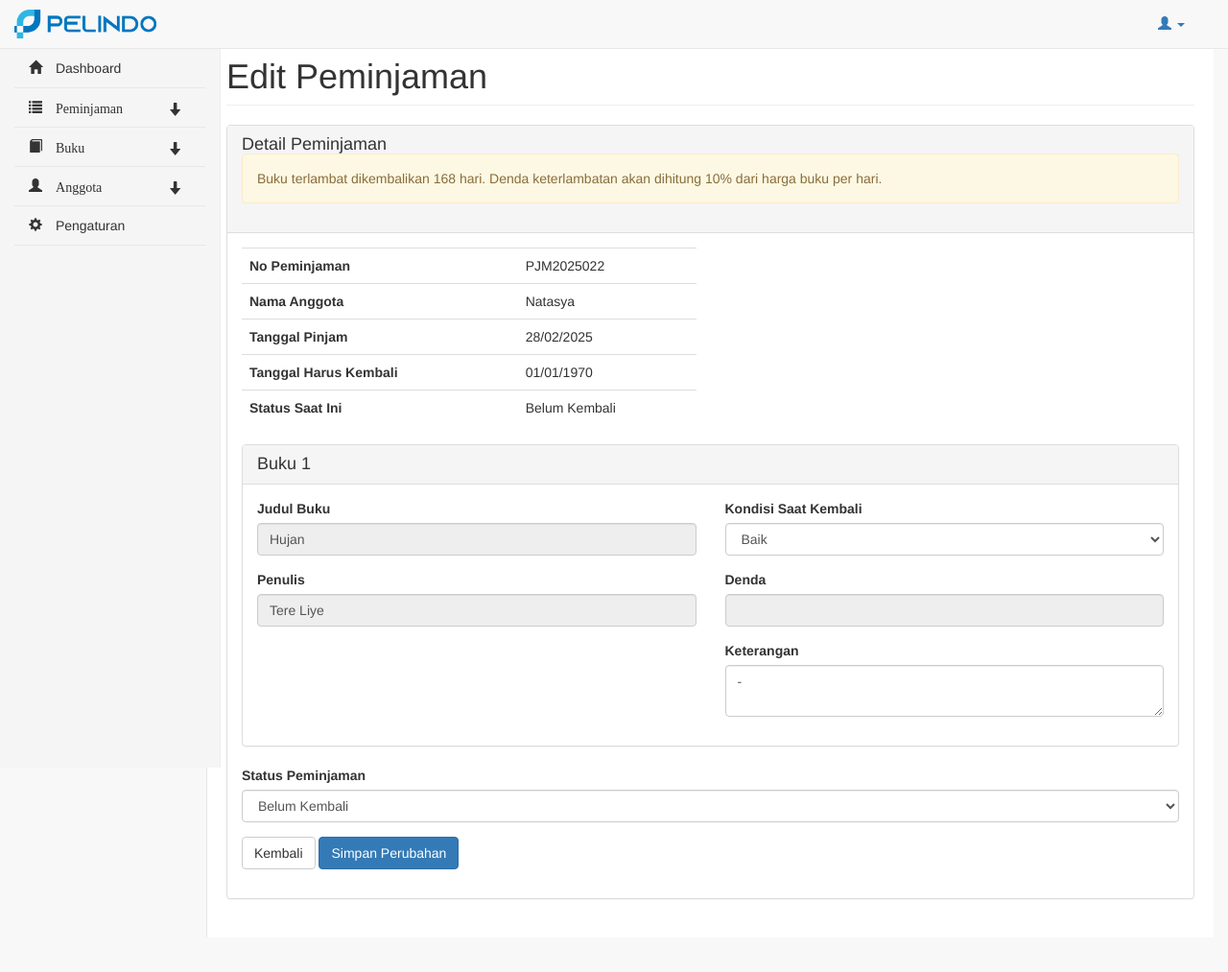
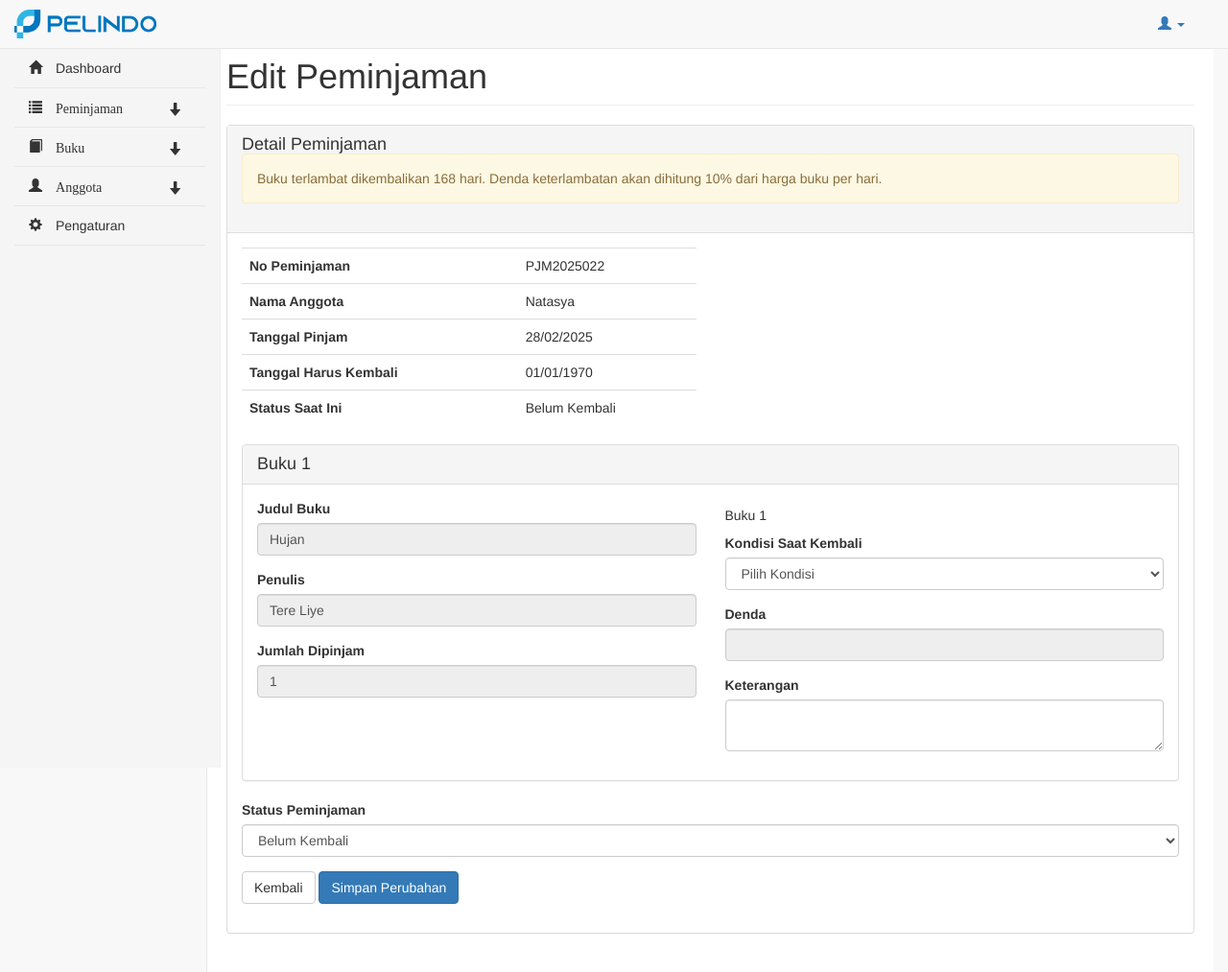
Before and after one commit to Shaynieeee/RumahBaca, a PHP site: page /Perpustakaan/form/edit_detil_pinjam.php?id=99 in a window 1280 px wide. Shown: the whole page at 96% size. Before the commit the page ends 977 px from the top, so only its background shows below. Run offline with PHP 8.4, Linux system fonts and the light colour scheme; a user stored in the database is signed in; data comes from the database, SQL or seed files in the repository; tables that the repository leaves empty or names only in its code hold one stand-in row (values such as "Sample post"); some libraries are stand-ins or nearby versions.

Commit message:
fix edit detail buku (#3)

```diff
--- a/form/edit_detil_pinjam.php
+++ b/form/edit_detil_pinjam.php
@@ -47,6 +47,16 @@ if (isset($_POST['submit'])) {
     $kondisi = $_POST['kondisi'];
     $keterangan = $_POST['keterangan'];
     $denda = $_POST['denda']; // Denda dari kondisi buku
+
+    // Hitung total denda untuk setiap buku (mengambil nilai maksimum dari kondisi-kondisi bukunya)
+    $total_denda_per_buku = array();
+    foreach($id_detil as $idx => $id) {
+        $max_denda = 0;
+        if(isset($denda[$id]) && is_array($denda[$id])) {
+            $max_denda = max($denda[$id]);
+        }
+        $total_denda_per_buku[$id] = $max_denda;
+    }
     $tgl_kembali = $_POST['tgl_kembali'];
     $status = $_POST['status'];
 
@@ -234,31 +244,40 @@ if (isset($_POST['submit'])) {
                                         <input type="text" class="form-control" value="<?php echo $row['penulis']; ?>"
                                             readonly>
                                     </div>
+                                    <div class="form-group">
+                                        <label>Jumlah Dipinjam</label>
+                                        <input type="number" class="form-control" value="<?php echo $row['qty']; ?>"
+                                            readonly>
+                                    </div>
                                 </div>
                                 <div class="col-md-6">
+                                    <?php for($i = 0; $i < $row['qty']; $i++): ?>
+                                    <div class="copy-item mb-4">
+                                        <h5>Buku <?php echo $i + 1; ?></h5>
                                         <div class="form-group">
                                             <label>Kondisi Saat Kembali</label>
-                                        <select name="kondisi[]" class="form-control kondisi-select" required
+                                            <select name="kondisi[<?php echo $row['id_t_detil_pinjam']; ?>][]" class="form-control kondisi-select" required
                                                 data-harga="<?php echo $row['harga']; ?>"
-                                            data-denda-input="#denda_<?php echo $row['id_t_detil_pinjam']; ?>">
+                                                data-denda-input="#denda_<?php echo $row['id_t_detil_pinjam']; ?>_<?php echo $i; ?>">
                                                 <option value="">Pilih Kondisi</option>
-                                            <option value="Baik" <?php echo ($row['kondisi'] == 'Baik') ? 'selected' : ''; ?>>
-                                                Baik</option>
-                                            <option value="Rusak" <?php echo ($row['kondisi'] == 'Rusak') ? 'selected' : ''; ?>>Rusak</option>
-                                            <option value="Hilang" <?php echo ($row['kondisi'] == 'Hilang') ? 'selected' : ''; ?>>Hilang</option>
+                                                <option value="Baik">Baik</option>
+                                                <option value="Rusak">Rusak</option>
+                                                <option value="Hilang">Hilang</option>
                                             </select>
                                         </div>
                                         <div class="form-group">
                                             <label>Denda</label>
-                                        <input type="number" name="denda[]"
-                                            id="denda_<?php echo $row['id_t_detil_pinjam']; ?>" class="form-control"
-                                            value="<?php echo $row['denda']; ?>" readonly>
+                                            <input type="number" name="denda[<?php echo $row['id_t_detil_pinjam']; ?>][]"
+                                                id="denda_<?php echo $row['id_t_detil_pinjam']; ?>_<?php echo $i; ?>" class="form-control"
+                                                value="0" readonly>
                                         </div>
                                         <div class="form-group">
                                             <label>Keterangan</label>
-                                        <textarea name="keterangan[]" class="form-control"
-                                            rows="2"><?php echo $row['keterangan']; ?></textarea>
+                                            <textarea name="keterangan[<?php echo $row['id_t_detil_pinjam']; ?>][]" class="form-control"
+                                                rows="2"></textarea>
                                         </div>
+                                    </div>
+                                    <?php endfor; ?>
                                 </div>
                             </div>
                         </div>
```
Lines whose indentation alone changed are shown as unchanged.
